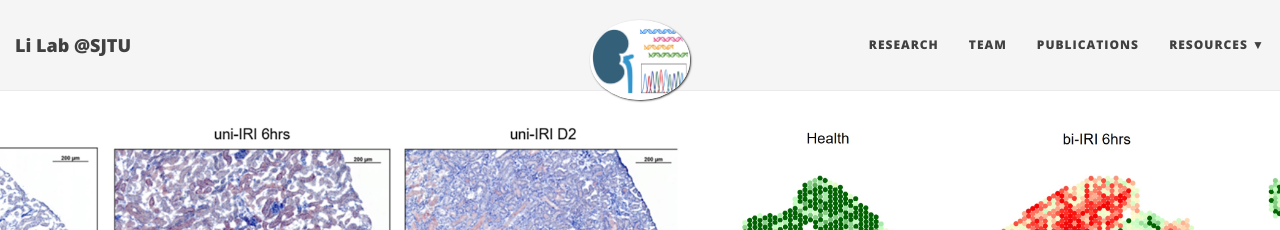
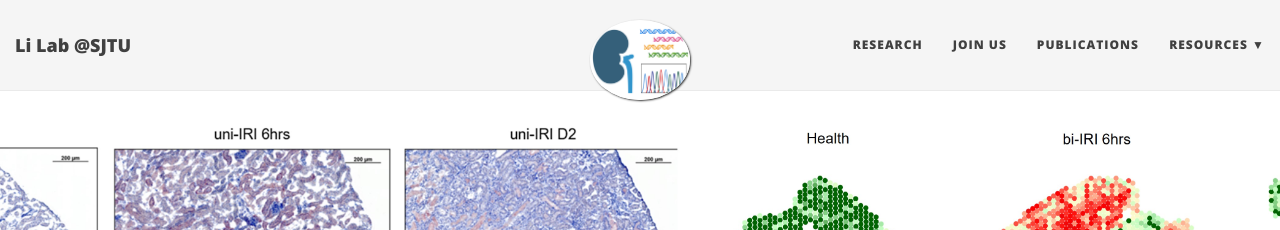
Before and after one commit to TheLiLab/thelilab.github.io, a Jekyll site: the page built from research.md, in a window 1280 px wide. Shown: the top 230 px of the page. Built offline with Jekyll 4.4.1, drawn with Linux system fonts in a browser that asks for light colours; nearby versions of some CDN libraries.

Commit message:
Update _config.yml

```diff
--- a/_config.yml
+++ b/_config.yml
@@ -25,7 +25,7 @@ author: The Li Lab
 navbar-links:
   #About Me: "aboutme"
   Research: "research"
-  Team: "team"
+  Join us: "joinus"
   Publications: "pubs"
   Resources:
     - GitHub: "https://github.com/HaikuoLi"
```
